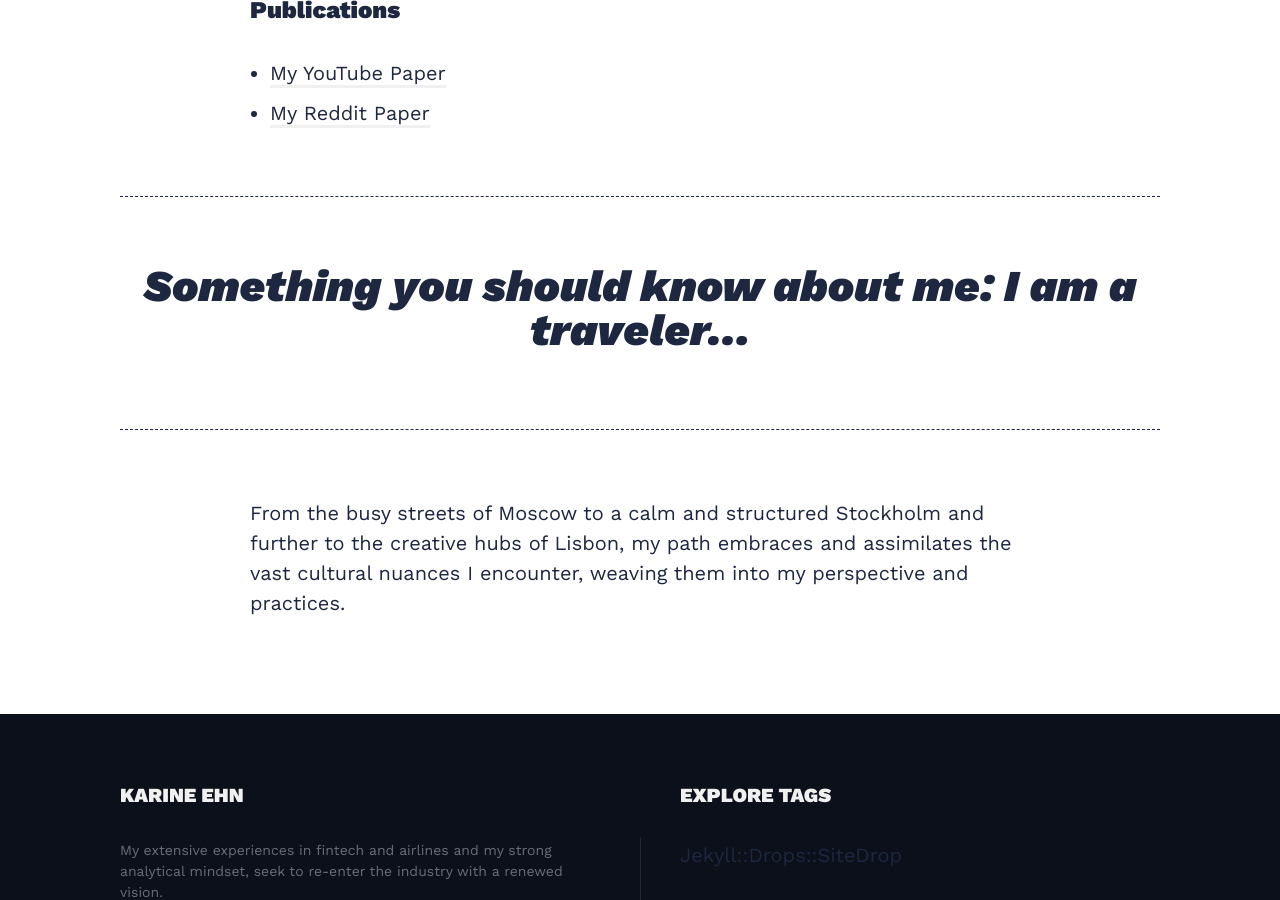
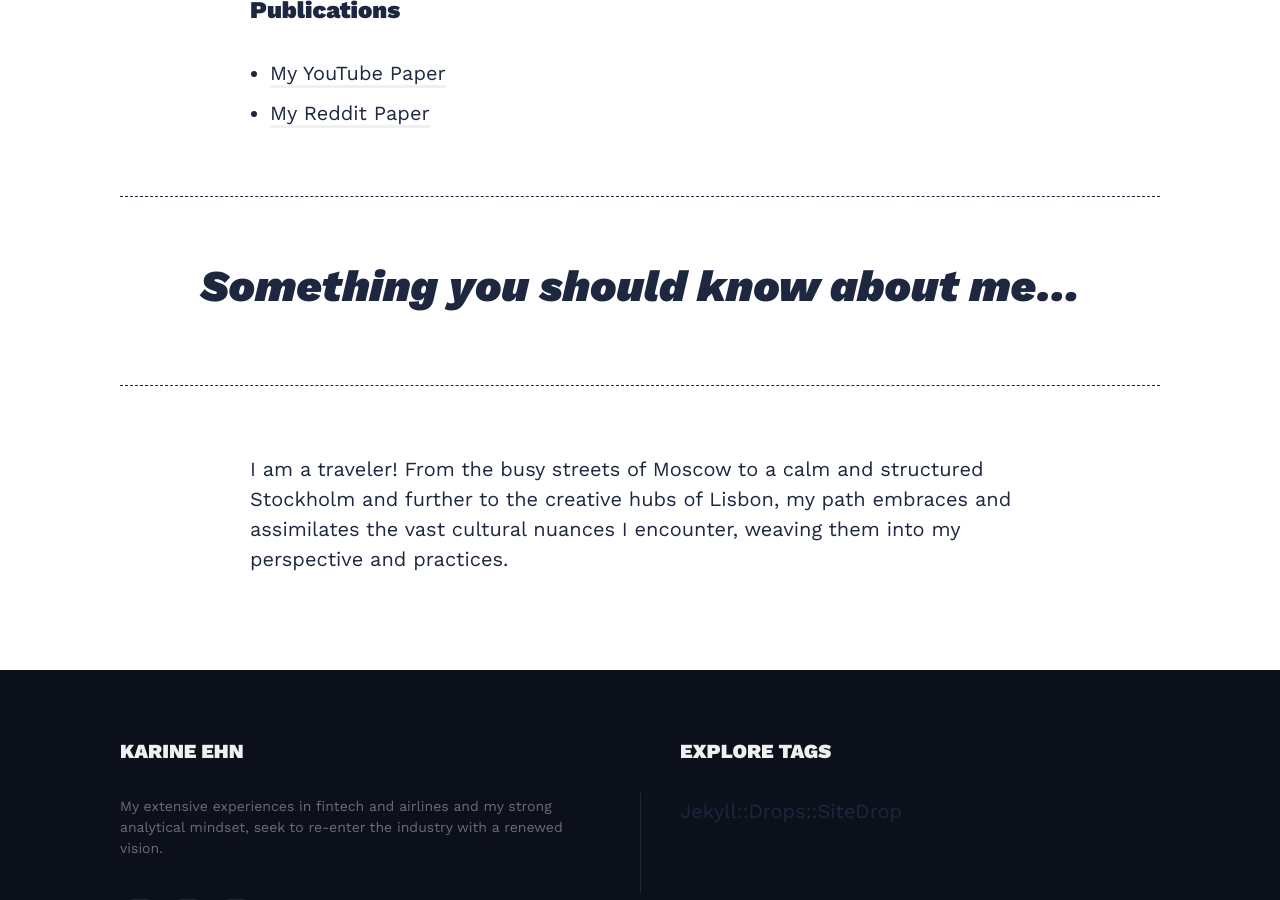
Before and after one commit to kargam0167/kargam0167.github.io, a Jekyll site: the page built from _pages/about.md, in a window 1280 px wide and 900 px high, scrolled down 2594 px. Built offline with Jekyll 4.4.1, drawn with Linux system fonts in a browser that asks for light colours; nearby versions of some CDN libraries.

```diff
--- a/_pages/about.md
+++ b/_pages/about.md
@@ -36,6 +36,6 @@ I've spent four years researching social media, collecting and understanding the
 </div>
 
 
-> Something you should know about me: I am a traveler...
+> Something you should know about me...
 
-From the busy streets of Moscow to a calm and structured Stockholm and further to the creative hubs of Lisbon, my path embraces and assimilates the vast cultural nuances I encounter, weaving them into my perspective and practices.
+I am a traveler! From the busy streets of Moscow to a calm and structured Stockholm and further to the creative hubs of Lisbon, my path embraces and assimilates the vast cultural nuances I encounter, weaving them into my perspective and practices.
```
